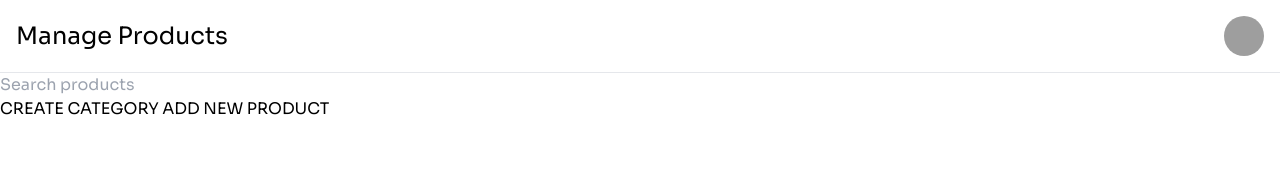
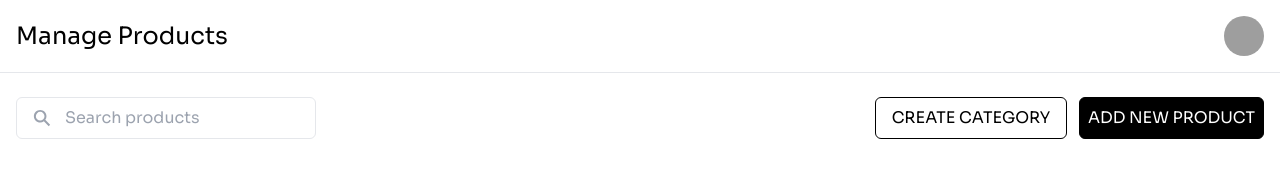
Before and after one commit to nicknjagi/inventory-management-page, a website: page public/index.html in a window 1280 px wide. Drawn offline with Linux system fonts and the light colour scheme; grey boxes are pictures that could not be loaded.

Commit message:
style search bar

```diff
--- a/src/styles.css
+++ b/src/styles.css
@@ -17,3 +17,39 @@ header h2{
 header img{
   @apply w-10 h-10 object-cover object-center rounded-full
 }
+
+main{
+  @apply py-6 px-3 md:px-4 mx-auto max-w-7xl
+}
+
+.search-container{
+  @apply flex flex-col gap-5 md:flex-row justify-between
+}
+
+form{
+  @apply flex relative
+}
+
+.search-container input{
+  @apply border-[1px] border-gray-200 w-[300px] p-2 pl-12 rounded-md focus:outline-0  focus:border-gray-500 order-2
+}
+
+.search-container form button{
+  @apply absolute left-0 h-full px-4 order-1 text-slate-100
+}
+
+.search-container form button svg{
+  @apply w-5 fill-gray-400
+}
+
+.search-container > div  button{
+  @apply py-2 px-4 border rounded-md border-black
+}
+
+.search-container > div > button:nth-child(1){
+  @apply mr-2  hover:bg-gray-100
+}
+
+.search-container > div > button:nth-child(2){
+  @apply p-2 bg-black text-white hover:bg-gray-900
+}
```
Also changed, not shown: public/assets/images/search-sharp.svg (added), public/styles.css.
